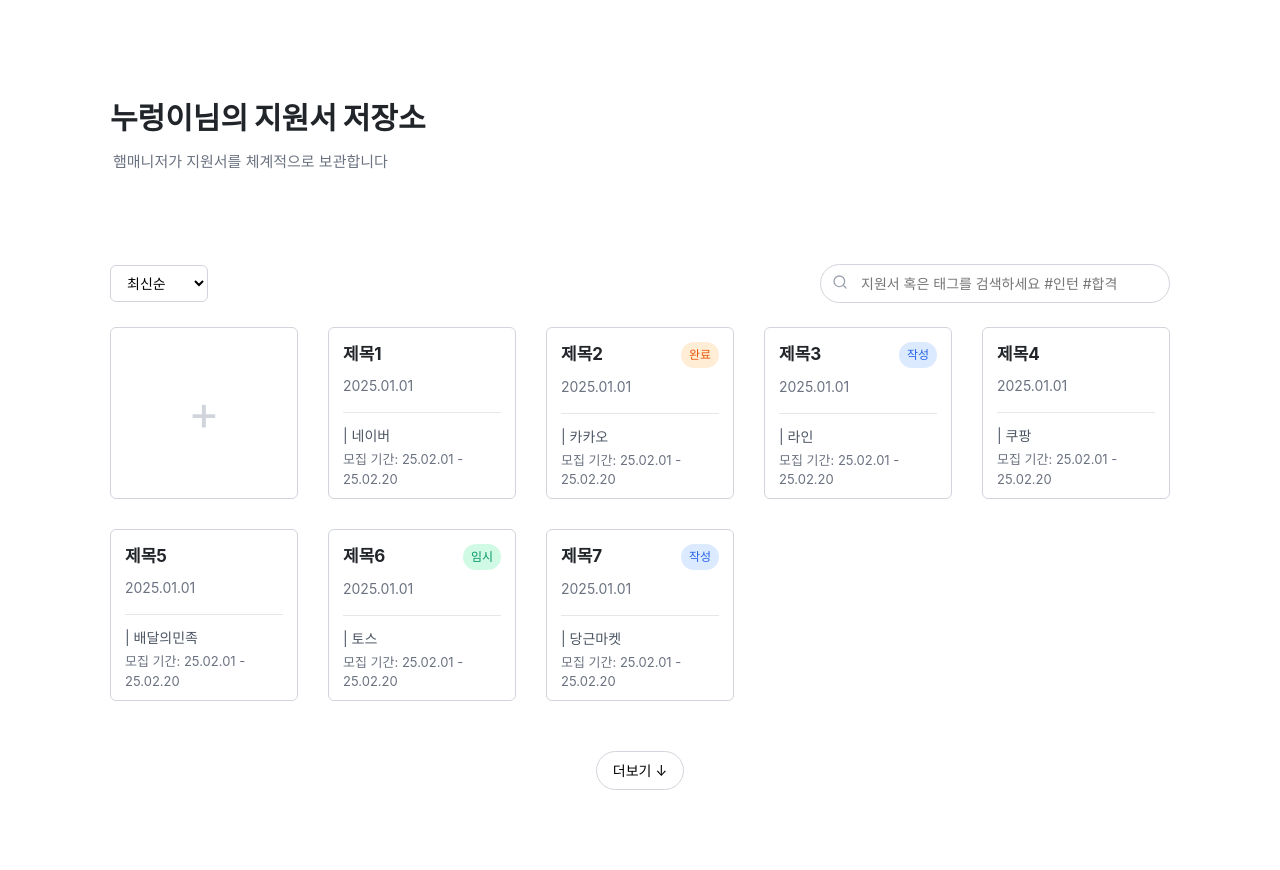
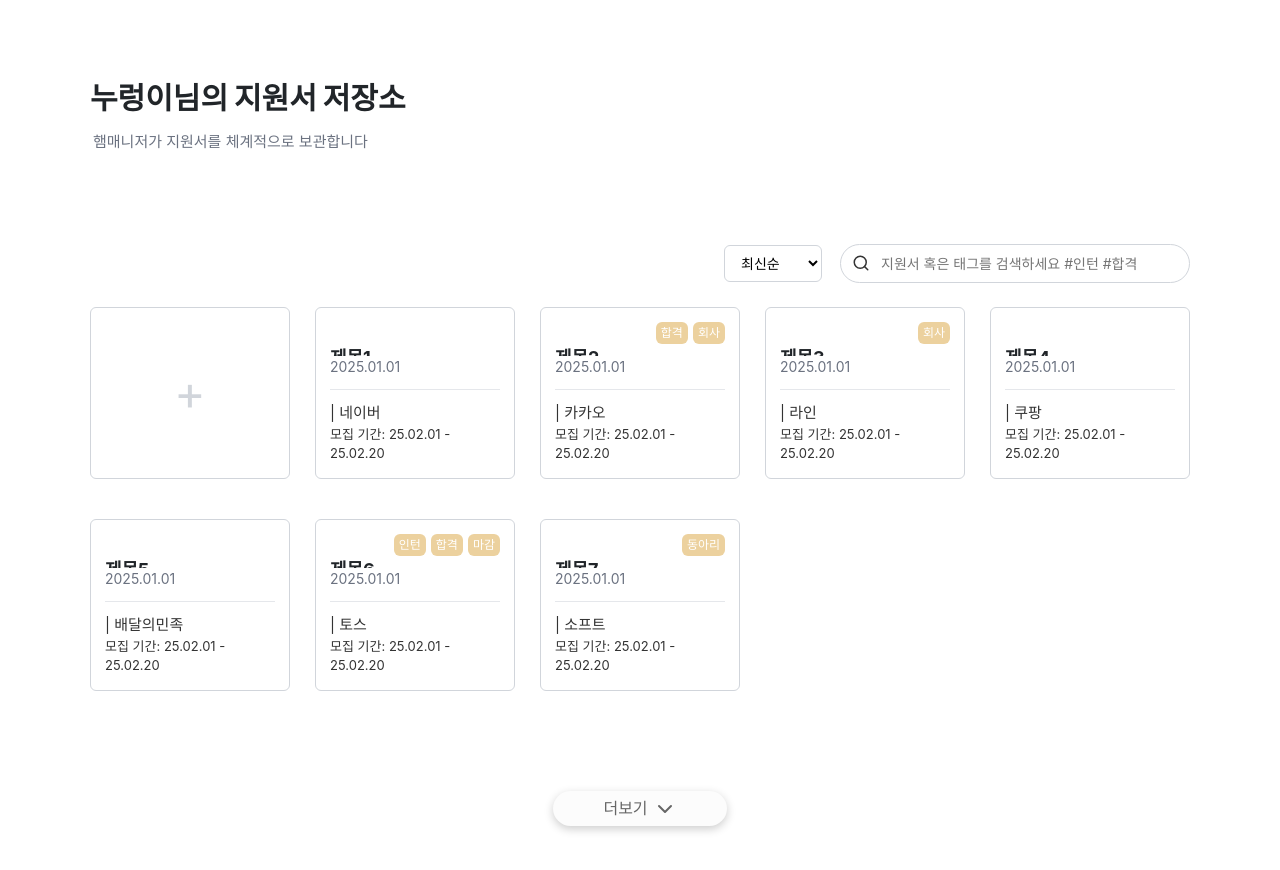
Before and after one commit to myy-resumate/Frontend, a React (Create React App) app: page /repository in a window 1280 px wide. Shown: the top 870 px of the page. Built offline with nearby package versions, Linux system fonts and the light colour scheme; no server answers.

Commit message:
:sparkles: feat: 저장소 스타일 수정 #9

```diff
--- a/src/components/Repo/DocumentCard.css
+++ b/src/components/Repo/DocumentCard.css
@@ -45,17 +45,17 @@
     transform: translateY(-2px);
 }
 
-/* 카드 헤더 */
-.card-header {
+.card-tags {
     display: flex;
-    justify-content: space-between;
-    align-items: center;
-    margin-bottom: 8px;
+    flex-direction: row;
+    gap: 5px;
+    justify-content: flex-end;
 }
 
 .card-title {
+    /* margin-bottom: 8px; */
     font-weight: 700;
-    font-size: 17px;
+    font-size: 18px;
     max-width: 100px;
     white-space: nowrap;
     /* 한 줄로 표시 */
@@ -66,30 +66,17 @@
 }
 
 /* 상태 뱃지 */
-.status-badge {
+.status-badge,
+.no-status-badge {
     font-size: 12px;
-    padding: 4px 8px;
-    border-radius: 9999px;
+    padding: 2px 5px;
+    border-radius: 6px;
+    background-color: #ECD19E;
+    color: white;
 }
 
-.status-writing {
-    background-color: #dbeafe;
-    color: #2563eb;
-}
-
-.status-complete {
-    background-color: #ffedd5;
-    color: #ea580c;
-}
-
-.status-temp {
-    background-color: #d1fae5;
-    color: #059669;
-}
-
-.status-default {
-    background-color: #f3f4f6;
-    color: #4b5563;
+.no-status-badge {
+    visibility: hidden;
 }
 
 /* 카드 내용 */
@@ -99,19 +86,18 @@
 }
 
 .card-content {
-    margin-top: 16px;
+    margin-top: 12px;
     padding-top: 12px;
     padding-left: 0px;
     border-top: 1px solid #e5e7eb;
 }
 
 .card-company {
-    font-size: 14px;
-    color: #4b5563;
+    font-size: 15px;
+    color: #333;
 }
 
 .card-period {
     font-size: 13px;
-    color: #6b7280;
-    margin-top: 4px;
+    color: #333;
 }
--- a/src/components/Repo/DocumentCard.js
+++ b/src/components/Repo/DocumentCard.js
@@ -1,7 +1,7 @@
 import React from 'react';
 import './DocumentCard.css';
 
-const DocumentCard = ({ title, date, hasStatus, status, isPlus, company, period, applyStart, applyEnd }) => {
+const DocumentCard = ({ isPlus, title, createDate, tagName, organization, applyStart, applyEnd }) => {
     if (isPlus) {
         return (
             <div className="plus-card">
@@ -12,21 +12,21 @@ const DocumentCard = ({ title, date, hasStatus, status, isPlus, company, period,
 
     return (
         <div className="document-card">
-            <div className="card-header">
-                <span className="card-title">{title}</span>
-                {hasStatus && (
-                    <span className={`status-badge ${status === '작성' ? 'status-writing' :
-                        status === '완료' ? 'status-complete' :
-                            status === '임시' ? 'status-temp' :
-                                'status-default'
-                        }`}>
-                        {status}
-                    </span>
+            <div className="card-tags">
+                {Array.isArray(tagName) && tagName.length > 0 ? (
+                    tagName.map((tag, index) => (
+                        <div key={index} className="status-badge">
+                            {tag}
+                        </div>
+                    ))
+                ) : (
+                    <div className="no-status-badge">태그 없음</div>
                 )}
             </div>
-            <span className="card-date">{date}</span>
+            <div className="card-title">{title}</div>
+            <span className="card-date">{createDate}</span>
             <div className="card-content">
-                <div className="card-company">| {company || '지원 회사명'}</div>
+                <div className="card-company">| {organization || '지원 회사명'}</div>
                 <div className="card-period">모집 기간: {applyStart || '25.02.01'} - {applyEnd || '25.02.20'}</div>
             </div>
         </div>
--- a/src/components/Repo/Repo.css
+++ b/src/components/Repo/Repo.css
@@ -2,7 +2,7 @@
 .document-container {
     max-width: 1200px;
     margin: 0 auto;
-    padding: 70px;
+    padding: 50px;
     font-family: -apple-system, BlinkMacSystemFont, 'Segoe UI', Roboto, Oxygen, Ubuntu, Cantarell, 'Open Sans', 'Helvetica Neue', sans-serif;
 }
 
@@ -28,7 +28,8 @@
 /* 필터 및 검색 섹션 */
 .filter-section {
     display: flex;
-    justify-content: space-between;
+    justify-content: flex-end;
+    gap: 10px;
     align-items: center;
     margin-bottom: 24px;
 }
@@ -54,22 +55,27 @@
     width: 350px;
 }
 
+.search-input:focus {
+    outline: 2px solid #ECD19E;
+}
+
 .search-icon {
     position: absolute;
     left: 12px;
     top: 10px;
-    color: #9ca3af;
+    color: #333;
 }
 
 /* 문서 그리드 */
 .document-grid {
     display: grid;
     grid-template-columns: repeat(5, 1fr);
-    gap: 30px;
+    row-gap: 40px;
+    column-gap: 25px;
 }
 
 .grid-item {
-    width: 188px;
+    width: 200px;
     height: 172px;
 }
 
@@ -77,22 +83,27 @@
 .load-more {
     display: flex;
     justify-content: center;
-    margin-top: 50px;
+    margin-top: 100px;
 }
 
 .load-more-button {
-    padding: 8px 16px;
-    border: 1px solid #d1d5db;
+    padding: 5px 50px;
     border-radius: 9999px;
-    background-color: white;
-    font-size: 14px;
+    background-color: #FCFCFC;
+    font-size: 16px;
     display: flex;
     align-items: center;
+    justify-content: center;
     cursor: pointer;
+    color: #666;
+    box-shadow: 0px 3px 10px rgba(0, 0, 0, 0.2);
+    /* X, Y, 블러, 색상 */
+    border: none;
+    /* 테두리 제거 */
 }
 
 .arrow-down {
-    margin-left: 4px;
+    margin-left: 5px;
 }
 
 /* 반응형 디자인 */
--- a/src/components/Repo/Repo.js
+++ b/src/components/Repo/Repo.js
@@ -1,5 +1,5 @@
 import React, { useState, useEffect } from 'react';
-import { Search } from 'lucide-react';
+import { Search, ChevronDown } from 'lucide-react';
 import axios from 'axios';
 import './Repo.css';
 import DocumentCard from './DocumentCard';
@@ -25,13 +25,13 @@ const Repo = () => {
 
             // 에러 발생 시 테스트 데이터로 대체 (개발용)
             setDocuments([
-                { id: 1, title: '제목1', date: '2025.01.01', company: '네이버', period: '25.02.01 - 25.02.20' },
-                { id: 2, title: '제목2', date: '2025.01.01', hasStatus: true, status: '완료', company: '카카오', period: '25.02.01 - 25.02.20' },
-                { id: 3, title: '제목3', date: '2025.01.01', hasStatus: true, status: '작성', company: '라인', period: '25.02.01 - 25.02.20' },
-                { id: 4, title: '제목4', date: '2025.01.01', company: '쿠팡', period: '25.02.01 - 25.02.20' },
-                { id: 5, title: '제목5', date: '2025.01.01', company: '배달의민족', period: '25.02.01 - 25.02.20' },
-                { id: 6, title: '제목6', date: '2025.01.01', hasStatus: true, status: '임시', company: '토스', period: '25.02.01 - 25.02.20' },
-                { id: 7, title: '제목7', date: '2025.01.01', hasStatus: true, status: '작성', company: '당근마켓', period: '25.02.01 - 25.02.20' }
+                { id: 1, title: '제목1', createDate: '2025.01.01', organization: '네이버', period: '25.02.01 - 25.02.20' },
+                { id: 2, title: '제목2', createDate: '2025.01.01', hasTag: true, tagName: ['합격', '회사'], organization: '카카오', period: '25.02.01 - 25.02.20' },
+                { id: 3, title: '제목3', createDate: '2025.01.01', hasTag: true, tagName: ['회사'], organization: '라인', period: '25.02.01 - 25.02.20' },
+                { id: 4, title: '제목4', createDate: '2025.01.01', organization: '쿠팡', period: '25.02.01 - 25.02.20' },
+                { id: 5, title: '제목5', createDate: '2025.01.01', organization: '배달의민족', period: '25.02.01 - 25.02.20' },
+                { id: 6, title: '제목6', createDate: '2025.01.01', hasTag: true, tagName: ['인턴', '합격', '마감'], organization: '토스', period: '25.02.01 - 25.02.20' },
+                { id: 7, title: '제목7', createDate: '2025.01.01', hasTag: true, tagName: ['동아리'], organization: '소프트', period: '25.02.01 - 25.02.20' }
             ]);
         } finally {
             setIsLoading(false);
@@ -118,7 +118,7 @@ const Repo = () => {
                         value={searchQuery}
                         onChange={handleSearchChange}
                     />
-                    <Search className="search-icon" size={16} />
+                    <Search className="search-icon" size={18} />
                 </div>
             </div>
 
@@ -141,10 +141,10 @@ const Repo = () => {
                         <div className="grid-item" key={doc.id}>
                             <DocumentCard
                                 title={doc.title}
-                                date={doc.date}
-                                hasStatus={doc.hasStatus}
-                                status={doc.status}
-                                company={doc.company}
+                                createDate={doc.createDate}
+                                hasTag={doc.hasTag}
+                                tagName={doc.tagName}
+                                organization={doc.organization}
                                 period={doc.period}
                             />
                         </div>
@@ -160,7 +160,7 @@ const Repo = () => {
                         disabled={isLoading}
                     >
                         {isLoading ? '로딩 중...' : '더보기'}
-                        {!isLoading && <span className="arrow-down">↓</span>}
+                        {!isLoading && <span className="arrow-down"><ChevronDown /></span>}
                     </button>
                 </div>
             )}
--- a/src/components/common/NavBar.module.css
+++ b/src/components/common/NavBar.module.css
@@ -74,6 +74,6 @@ span {
 }
 
 .authButton:hover {
-    background-color: #F6EBC8;
+    background-color: #ECD19E;
     /* 마우스 올렸을 때 색 변경 */
 }
```
